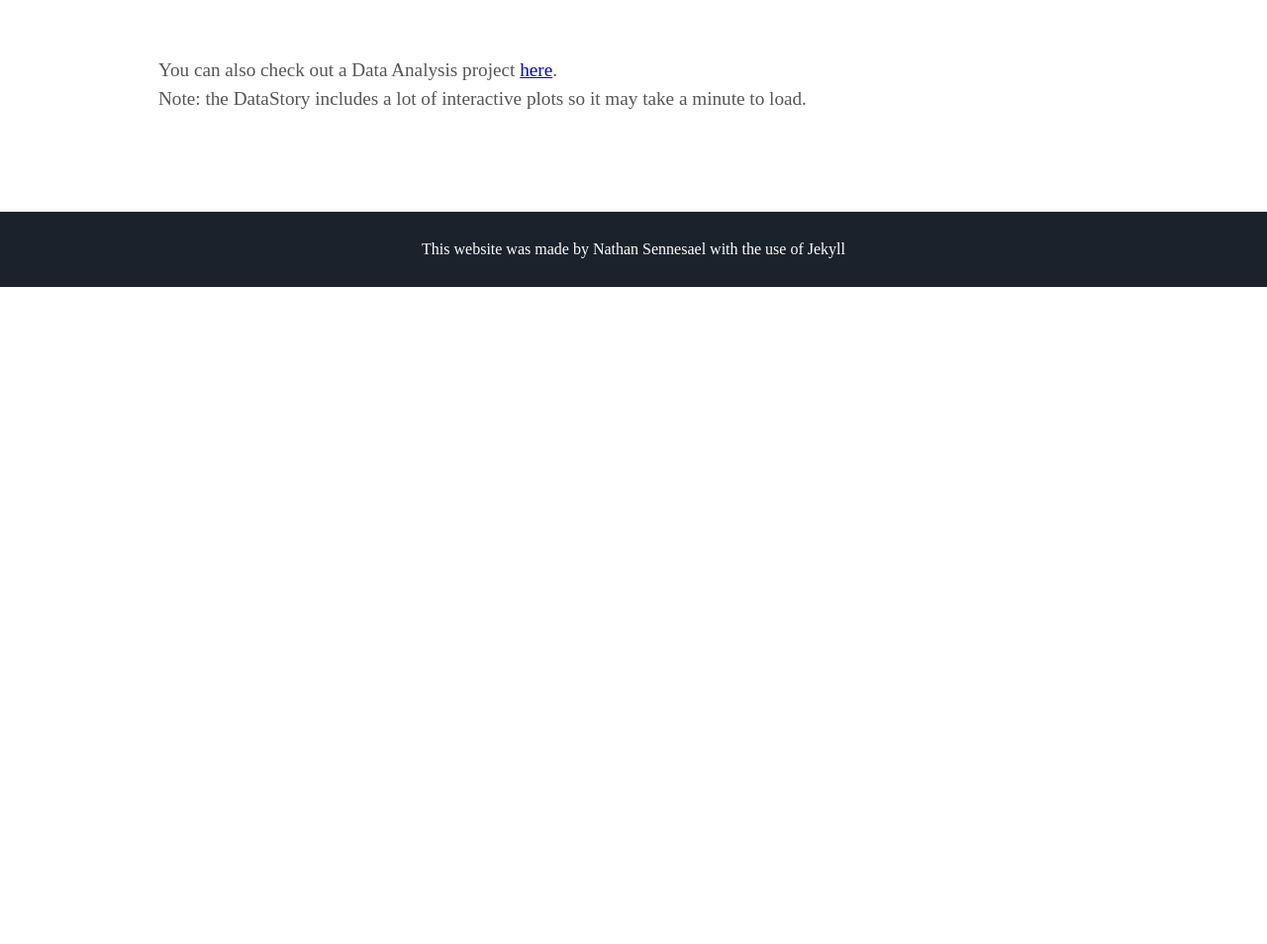
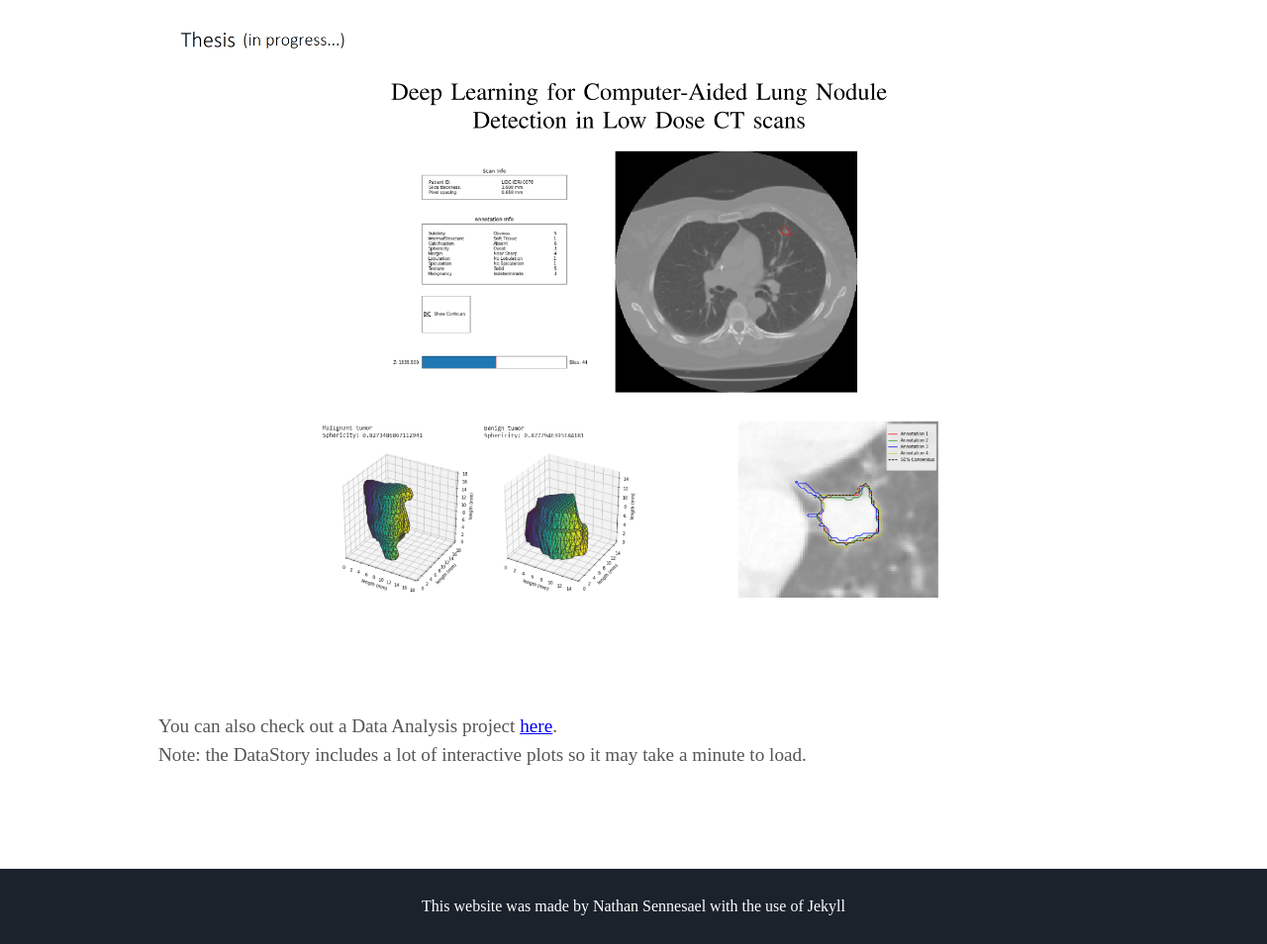
Before and after one commit to Senneschal/CV, a Jekyll site: the page built from index.html, in a window 1280 px wide. Shown: the part 2344-3298 px from the top of the page at 99% size. Built offline with Jekyll 4.4.1, drawn with Linux system fonts in a browser that asks for light colours; some web fonts are replaced; before the commit the page ends 2634 px from its top, so only the background shows below that.

Commit message:
Update default.html

```diff
--- a/_layouts/default.html
+++ b/_layouts/default.html
@@ -7,6 +7,7 @@
       <section id="about">
         <p align="center"><img src="ed.jpg" alt="HTML5 Icon" width=100% class="center"></p>
         <p align="center"><img src="video.gif" alt="HTML5 Icon" width=90% class="center"></p>
+        <p align="center"><img src="thesis.png" alt="HTML5 Icon" width=100% class="center"></p>
         <br>
         <br>
         You can also check out a Data Analysis project <a href="https://senneschal.github.io/DataStory/">here</a>. <br>
```
